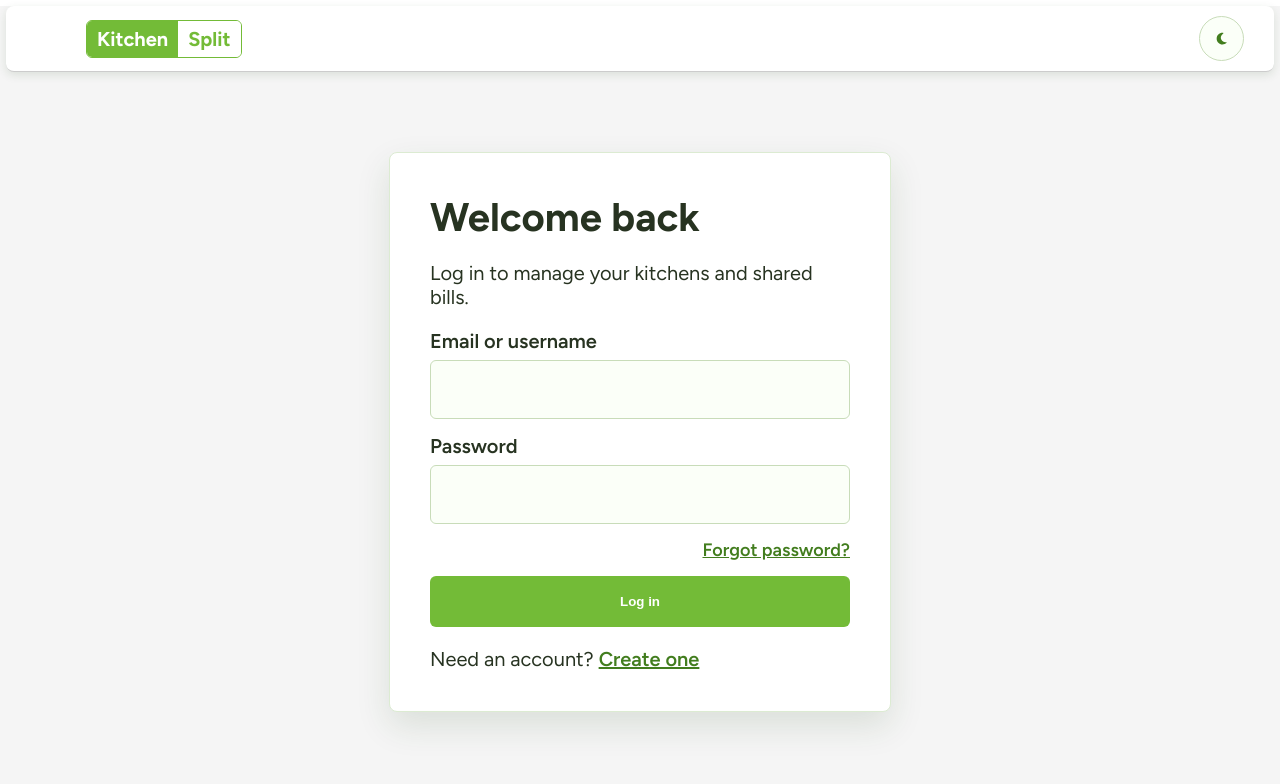
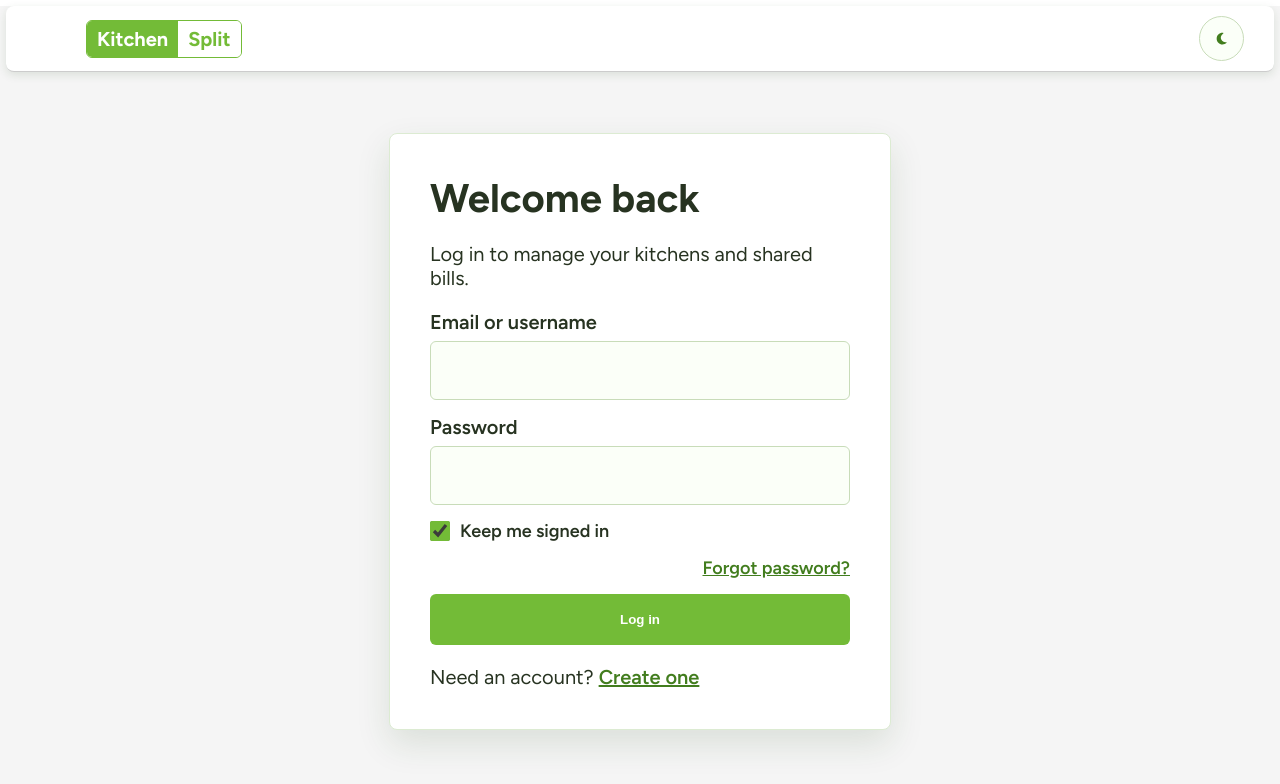
Before and after one commit to nameeshvasipalli18-blip/My-Kitchen, a React (Vite) app in the folder frontend/: page /login in a window 1280 px wide. Shown: the top 784 px of the page. Built offline with nearby package versions, Linux system fonts and the light colour scheme; no server answers.

Commit message:
Add persistent login and kitchen deletion

```diff
--- a/frontend/src/api.js
+++ b/frontend/src/api.js
@@ -3,13 +3,15 @@ import axios from 'axios';
 const TOKEN_KEY = 'my-kitchen-auth-token';
 const API_BASE_URL = import.meta.env.VITE_API_URL || '/api';
 
-export const getStoredToken = () => window.localStorage.getItem(TOKEN_KEY);
+export const getStoredToken = () => window.localStorage.getItem(TOKEN_KEY) || window.sessionStorage.getItem(TOKEN_KEY);
 
-export const persistStoredToken = (token) => {
+export const persistStoredToken = (token, keepSignedIn = true) => {
   if (token) {
-    window.localStorage.setItem(TOKEN_KEY, token);
+    window.sessionStorage.removeItem(TOKEN_KEY);
+    window[keepSignedIn ? 'localStorage' : 'sessionStorage'].setItem(TOKEN_KEY, token);
   } else {
     window.localStorage.removeItem(TOKEN_KEY);
+    window.sessionStorage.removeItem(TOKEN_KEY);
   }
 };
 
--- a/frontend/src/context/AuthContext.jsx
+++ b/frontend/src/context/AuthContext.jsx
@@ -37,9 +37,9 @@ export const AuthProvider = ({ children }) => {
     return () => clearTimeout(timer);
   }, []);
 
-  const login = useCallback(async (identifier, password) => {
+  const login = useCallback(async (identifier, password, keepSignedIn) => {
     const response = await api.post('/auth/login', { identifier, password });
-    persistStoredToken(response.data.token);
+    persistStoredToken(response.data.token, keepSignedIn);
     setUser(response.data.user);
     return response.data.user;
   }, []);
--- a/frontend/src/pages/auth/AuthPage.css
+++ b/frontend/src/pages/auth/AuthPage.css
@@ -116,6 +116,22 @@
   outline-offset: 1px;
 }
 
+.auth-card .auth-remember-me {
+  display: inline-flex;
+  width: fit-content;
+  align-items: center;
+  gap: 0.5rem;
+  font-size: 0.9rem;
+  font-weight: 600;
+}
+
+.auth-card .auth-remember-me input {
+  width: 1rem;
+  height: 1rem;
+  margin: 0;
+  accent-color: #73bb37;
+}
+
 .auth-card button {
   border: none;
   border-radius: 6px;
--- a/frontend/src/pages/auth/Login.jsx
+++ b/frontend/src/pages/auth/Login.jsx
@@ -10,6 +10,7 @@ const Login = () => {
   const location = useLocation();
   const [identifier, setIdentifier] = useState('');
   const [password, setPassword] = useState('');
+  const [keepSignedIn, setKeepSignedIn] = useState(true);
   const [error, setError] = useState('');
 
   if (user) {
@@ -19,7 +20,7 @@ const Login = () => {
   const handleSubmit = async (event) => {
     event.preventDefault();
     try {
-      await login(identifier, password);
+      await login(identifier, password, keepSignedIn);
       const nextPath = location.state?.from?.pathname || '/dashboard';
       navigate(nextPath, { replace: true });
     } catch (requestError) {
@@ -41,6 +42,10 @@ const Login = () => {
             Password
             <input type="password" value={password} onChange={(event) => setPassword(event.target.value)} />
           </label>
+          <label className="auth-remember-me">
+            <input type="checkbox" checked={keepSignedIn} onChange={(event) => setKeepSignedIn(event.target.checked)} />
+            <span>Keep me signed in</span>
+          </label>
           <Link className="auth-inline-link" to="/forgot-password">Forgot password?</Link>
           {error && <p className="auth-error">{error}</p>}
           <button type="submit">Log in</button>
--- a/frontend/src/pages/dashboard/Dashboard.jsx
+++ b/frontend/src/pages/dashboard/Dashboard.jsx
@@ -111,7 +111,7 @@ const Dashboard = () => {
   };
 
   const handleDeleteKitchen = async (kitchen) => {
-    if (!window.confirm(`Delete ${kitchen.name} and all of its bills? This cannot be undone.`)) return;
+    if (!window.confirm(`Delete ${kitchen.name} for every member, including all of its bills? This cannot be undone.`)) return;
     try {
       await api.delete(`/kitchens/${kitchen.id}`);
       setKitchens((currentKitchens) => currentKitchens.filter((currentKitchen) => currentKitchen.id !== kitchen.id));
@@ -217,7 +217,7 @@ const Dashboard = () => {
                 <button type="button" onClick={() => navigate(`/manual-split/${kitchen.id}`)}>
                   Open bills
                 </button>
-                {kitchen.role === 'owner' && <button className="kitchen-delete" type="button" title={`Delete ${kitchen.name}`} onClick={() => handleDeleteKitchen(kitchen)}><FaTrash aria-hidden="true" />Delete kitchen</button>}
+                <button className="kitchen-delete" type="button" title={`Delete ${kitchen.name}`} onClick={() => handleDeleteKitchen(kitchen)}><FaTrash aria-hidden="true" />Delete kitchen</button>
               </article>
             ))}
             {kitchens.length === 0 && <p>No kitchens yet. Create one to start splitting bills.</p>}
```
Also changed, not shown: 1 other file (tests, documents, lock files or other folders).
